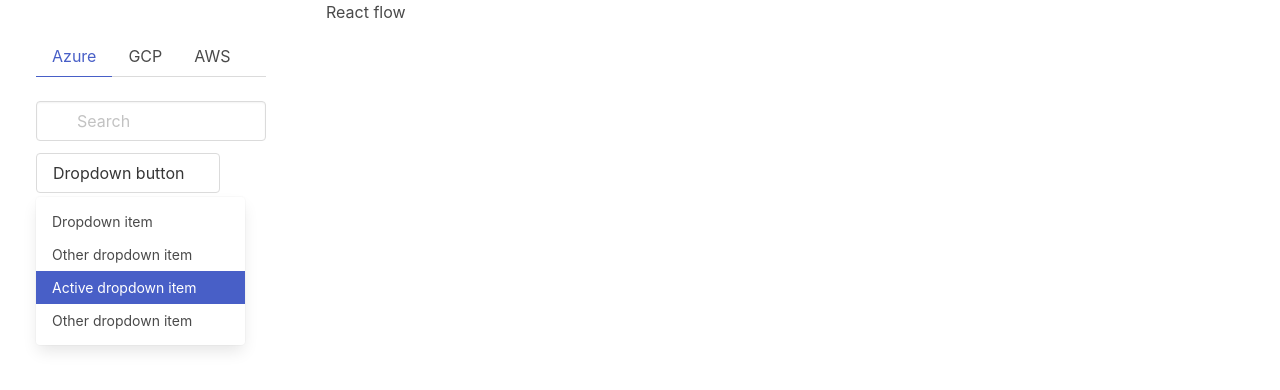
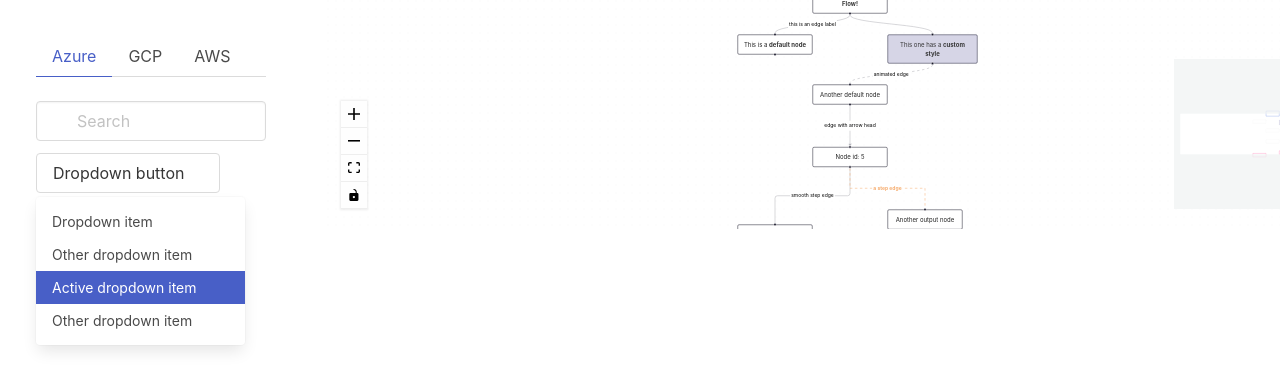
Before and after one commit to no-code-terraform/WebApp, a React (Create React App) app: page / in a window 1280 px wide. Shown: the top 390 px of the page. Built offline with nearby package versions, Linux system fonts and the light colour scheme.

Commit message:
feat: add react-flow example on main page

```diff
--- /dev/null
+++ b/src/components/Example/index.jsx
@@ -0,0 +1,53 @@
+import React, { useCallback } from 'react';
+import ReactFlow, {
+  addEdge,
+  MiniMap,
+  Controls,
+  Background,
+  useNodesState,
+  useEdgesState,
+} from 'react-flow-renderer';
+
+import { nodes as initialNodes, edges as initialEdges } from './initial-elements';
+
+const onInit = (reactFlowInstance) => console.log('flow loaded:', reactFlowInstance);
+
+const OverviewFlow = () => {
+  const [nodes, setNodes, onNodesChange] = useNodesState(initialNodes);
+  const [edges, setEdges, onEdgesChange] = useEdgesState(initialEdges);
+  const onConnect = useCallback((params) => setEdges((eds) => addEdge(params, eds)), []);
+
+  return (
+    <ReactFlow
+      nodes={nodes}
+      edges={edges}
+      onNodesChange={onNodesChange}
+      onEdgesChange={onEdgesChange}
+      onConnect={onConnect}
+      onInit={onInit}
+      fitView
+      attributionPosition="top-right"
+    >
+      <MiniMap
+        nodeStrokeColor={(n) => {
+          if (n.style?.background) return n.style.background;
+          if (n.type === 'input') return '#0041d0';
+          if (n.type === 'output') return '#ff0072';
+          if (n.type === 'default') return '#1a192b';
+
+          return '#eee';
+        }}
+        nodeColor={(n) => {
+          if (n.style?.background) return n.style.background;
+
+          return '#fff';
+        }}
+        nodeBorderRadius={2}
+      />
+      <Controls />
+      <Background color="#aaa" gap={16} />
+    </ReactFlow>
+  );
+};
+
+export default OverviewFlow;
--- /dev/null
+++ b/src/components/Example/initial-elements.js
@@ -0,0 +1,115 @@
+import React from 'react';
+import { MarkerType } from 'react-flow-renderer';
+
+export const nodes = [
+  {
+    id: '1',
+    type: 'input',
+    data: {
+      label: (
+        <>
+          Welcome to <strong>React Flow!</strong>
+        </>
+      ),
+    },
+    position: { x: 250, y: 0 },
+  },
+  {
+    id: '2',
+    data: {
+      label: (
+        <>
+          This is a <strong>default node</strong>
+        </>
+      ),
+    },
+    position: { x: 100, y: 100 },
+  },
+  {
+    id: '3',
+    data: {
+      label: (
+        <>
+          This one has a <strong>custom style</strong>
+        </>
+      ),
+    },
+    position: { x: 400, y: 100 },
+    style: {
+      background: '#D6D5E6',
+      color: '#333',
+      border: '1px solid #222138',
+      width: 180,
+    },
+  },
+  {
+    id: '4',
+    position: { x: 250, y: 200 },
+    data: {
+      label: 'Another default node',
+    },
+  },
+  {
+    id: '5',
+    data: {
+      label: 'Node id: 5',
+    },
+    position: { x: 250, y: 325 },
+  },
+  {
+    id: '6',
+    type: 'output',
+    data: {
+      label: (
+        <>
+          An <strong>output node</strong>
+        </>
+      ),
+    },
+    position: { x: 100, y: 480 },
+  },
+  {
+    id: '7',
+    type: 'output',
+    data: { label: 'Another output node' },
+    position: { x: 400, y: 450 },
+  },
+];
+
+export const edges = [
+  { id: 'e1-2', source: '1', target: '2', label: 'this is an edge label' },
+  { id: 'e1-3', source: '1', target: '3' },
+  {
+    id: 'e3-4',
+    source: '3',
+    target: '4',
+    animated: true,
+    label: 'animated edge',
+  },
+  {
+    id: 'e4-5',
+    source: '4',
+    target: '5',
+    label: 'edge with arrow head',
+    markerEnd: {
+      type: MarkerType.ArrowClosed,
+    },
+  },
+  {
+    id: 'e5-6',
+    source: '5',
+    target: '6',
+    type: 'smoothstep',
+    label: 'smooth step edge',
+  },
+  {
+    id: 'e5-7',
+    source: '5',
+    target: '7',
+    type: 'step',
+    style: { stroke: '#f6ab6c' },
+    label: 'a step edge',
+    animated: true,
+    labelStyle: { fill: '#f6ab6c', fontWeight: 700 },
+  },
+];
--- a/src/pages/Home.tsx
+++ b/src/pages/Home.tsx
@@ -1,15 +1,15 @@
 import React from "react";
 import Sidebar from "../components/Sidebar";
+import OverviewFlow from "../components/Example";
 import "bulma/css/bulma.min.css";
 
 const Home = () => {
   return (
     <React.Fragment>
-      <section className="main-content columns is-fullheight">
+      <section className="main-content columns">
         <Sidebar />
-
         <div className="container column is-10">
-          <p>React flow</p>
+          <OverviewFlow />
         </div>
       </section>
     </React.Fragment>
```
